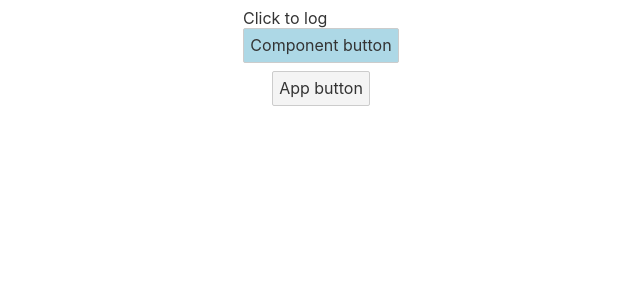
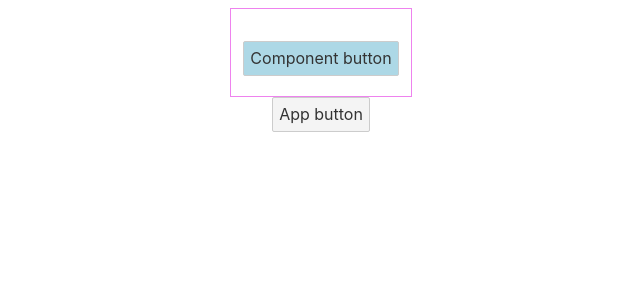
Before and after one commit to basic-bhavya/trysvelte, a Svelte app: page / in a window 1280 px wide. Shown: the top 300 px of the page, without its empty margins (319-959 px from the left). Built offline with nearby package versions, Linux system fonts and the light colour scheme.

Commit message:
event modifiers

```diff
--- a/src/Button.svelte
+++ b/src/Button.svelte
@@ -2,13 +2,18 @@
   export let btnText = "default texxt";
 </script>
 
-<div>
-  <span on:click> Click to log </span>
-  <button>{btnText}</button>
+<div class="card" on:click|self>
+  <span> Click to log </span>
+  <button on:click|once={() => console.log("once")}>{btnText}</button>
 </div>
 
 <!-- markup (zero or more items) goes here -->
 <style>
+  .card {
+    padding: 12px;
+    border: 1px solid violet;
+    color: white;
+  }
   button {
     display: flex;
     flex-direction: column;
```
